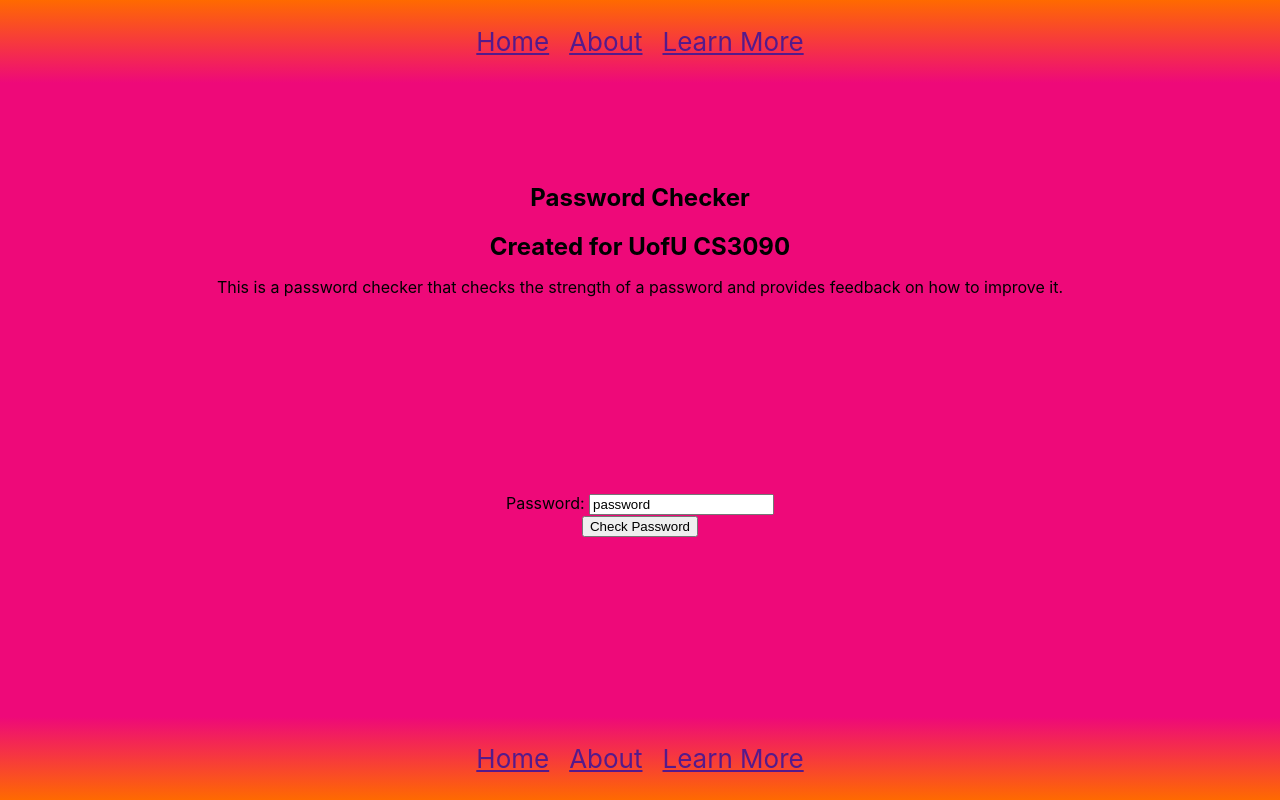
After one commit to CtoEtoA/PasswordChecker, a Django app: page /check/ in a window 1280 px wide. The commit adds this page. Run offline with Django 5.2, Linux system fonts and the light colour scheme.

Commit message:
More CSS Changes and Basic Form Implementation

```diff
--- a/hello_world/core/forms.py
+++ b/hello_world/core/forms.py
@@ -0,0 +1,16 @@
+from django import forms
+from .utils import check_password
+
+class PasswordCheckForm(forms.Form):
+    password = forms.CharField(
+        label='Password',
+        widget=forms.PasswordInput(attrs={'placeholder':'password'}),
+        max_length=128,
+    )
+
+    def clean_password(self):
+        password = self.cleaned_data.get("password", "")
+        ok, error = check_password(password)
+        if not ok:
+            raise forms.ValidationError(error)
+        return password
--- a/hello_world/core/views.py
+++ b/hello_world/core/views.py
@@ -1,5 +1,7 @@
 from django.shortcuts import render
 from django.http import HttpRequest
+from .forms import PasswordCheckForm
+from .utils import check_password  # optional separate checker
 
 def index(request: HttpRequest):
     context = {
@@ -7,4 +9,16 @@ def index(request: HttpRequest):
         "subtitle": "Created for UofU CS3090",
         "description": "This is a password checker that checks the strength of a password and provides feedback on how to improve it."
     }
-    return render(request, "index.html", context)
+    error = ''
+    if request.method == 'POST':
+        form = PasswordCheckForm(request.POST)
+        if form.is_valid():
+            pwd = form.cleaned_data['password']
+            ok, message = check_password(pwd)  # implement this
+            if not ok:
+                error = message
+            else:
+                error = ''  # or set success message
+    else:
+        form = PasswordCheckForm()
+    return render(request, 'index.html', {'form': form, 'error': error, 'context': context})
--- a/hello_world/static/main.css
+++ b/hello_world/static/main.css
@@ -15,6 +15,10 @@ code {
 .App {
   text-align: center;
   min-height: 100vh;
+  background-color: #ee0979;
+  display: flex;
+  flex-direction: column;
+  justify-content: space-between;
 }
 
 .App-logo {
@@ -23,7 +27,7 @@ code {
 }
 
 .App-header {
-  background-color: #282c34;
+  background-image: linear-gradient(to bottom, #ff6a00, #ee0979);
   display: flex;
   flex-direction: column;
   align-items: center;
@@ -57,3 +61,14 @@ h3 {
   margin-top: 100px;
   margin-bottom: 100px;
 }
+
+ul.errorlist {
+  color: #c00;
+  list-style: none;
+  padding: 0;
+  font-size: 2rem;
+}
+
+.App-footer {
+  background-image: linear-gradient(to top, #ff6a00, #ee0979);
+}
--- /dev/null
+++ b/hello_world/templates/header.html
@@ -0,0 +1,8 @@
+<link rel="stylesheet" href="/static/main.css">
+<nav>
+    <ul>
+        <li><a href="">Home</a></li>
+        <li><a href="">About</a></li>
+        <li><a href="">Learn More</a></li>
+    </ul>
+</nav>
--- a/hello_world/templates/index.html
+++ b/hello_world/templates/index.html
@@ -7,55 +7,42 @@
 <head>
     <meta charset="utf-8">
     <meta name="viewport" content="width=device-width, initial-scale=1">
-    <meta name="description" content="GitHub Codespaces ♥️ Django">
+    <meta name="description" content="Password Checker for UofU CS3090">
     <meta name="author" content="GitHub Codespaces">
     <meta name="generator" content="GitHub Codespaces">
     <meta name="theme-color" content="#000000">
-    <title>{% block title %}{{ title }} | GitHub Codespaces ♥️ Django{% endblock %}</title>
-
-    <link rel="stylesheet" href="{% static 'main.css' %}">
+    <title>{% block title %}{{ context.title }}{% endblock %}</title>
 </head>
 
-<body class="App">
+<main class="App">
     <header class="App-header">
-        <nav>
-            <ul>
-                <li><a href="">Home</a></li>
-                <li><a href="">About</a></li>
-                <li><a href="">Learn More</a></li>
-            </ul>
-        </nav>
+        {% include 'header.html' %}
     </header>
 
     <!-- Title Section -->
     <section class="Title">
-        <h1>{{ title }}</h1>
-        <h2>{{ subtitle }}</h2>
-        <p> {{ description}}</p>
+        <h1>{{ context.title }}</h1>
+        <h2>{{ context.subtitle }}</h2>
+        <p> {{ context.description}}</p>
     </section>
 
     <!-- Form Section -->
     <section class="Form">
-        <form>
-            <label for="name">Check your password:</label>
-            <input type="username" id="password" name="password" placeholder="password">
-            <button type="submit">Submit Password</button>
+        <form method="post" action="{% url 'check_password' %}">
+            {% csrf_token %}
+            {{ form.non_field_errors }}
+            <div>
+                <output name="error" class="error" role="alert"> {{ form.password.errors }}</output>
+                {{ form.password.label_tag }}
+                <input type="text" name="password" value="{{ form.password.value|default:'password' }}">
+            </div>
+            <button type="submit" id="passwordButton">Check Password</button>
         </form>
     </section>
 
-    <section>
-
-    </section>
-
-    <footer class="App-header">
-        <nav>
-            <ul>
-                <li><a href="">Home</a></li>
-                <li><a href="">About</a></li>
-                <li><a href="">Learn More</a></li>
-            </ul>
-        </nav>
+    <footer class="App-header App-footer">
+        {% include 'header.html' %}
     </footer>
-</body>
+</main>
 
 </html>
--- a/hello_world/urls.py
+++ b/hello_world/urls.py
@@ -16,14 +16,15 @@ Including another URLconf
 """
 
 from django.contrib import admin
-from django.urls import path, include
+from django.urls import path, include, URLPattern, URLResolver
 from django.conf import settings
 from django.conf.urls.static import static
 
 from hello_world.core import views as core_views
 
-urlpatterns = [
+urlpatterns: list[URLPattern | URLResolver] = [
     path("", core_views.index),
+    path('check/', core_views.index, name='check_password'),
     path("admin/", admin.site.urls),
     path("__reload__/", include("django_browser_reload.urls")),
 ]
```
Also changed, not shown: hello_world/core/utils.py (added, +18 -0 lines).
